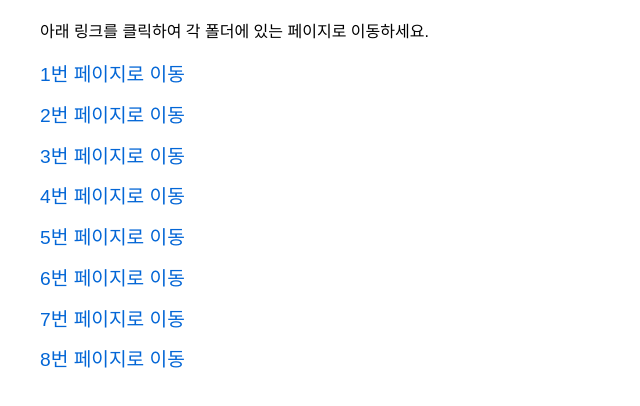
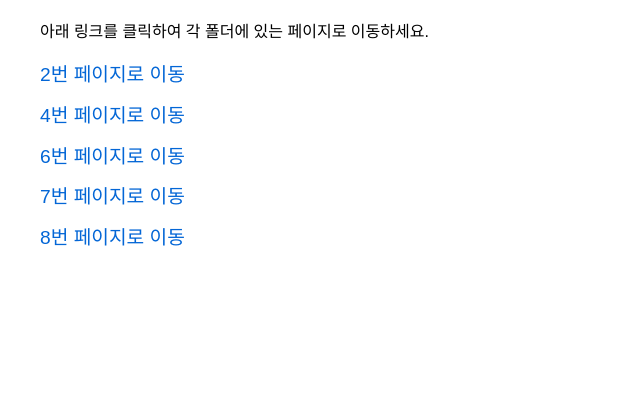
Before and after one commit to ygkim09/homepage, a plain HTML site: page index.html in a window 1280 px wide. Shown: the part 94-500 px from the top of the page, without its empty margins (0-640 px from the left). Drawn offline with Linux system fonts and the light colour scheme.

Commit message:
Add files via upload

```diff
--- a/index.html
+++ b/index.html
@@ -33,11 +33,11 @@
     <p>아래 링크를 클릭하여 각 폴더에 있는 페이지로 이동하세요.</p>
 
     <ul>
-        <li><a href="1/index.html">1번 페이지로 이동</a></li>
+        <!-- <li><a href="1/index.html">1번 페이지로 이동</a></li> -->
         <li><a href="2/index.html">2번 페이지로 이동</a></li>
-        <li><a href="3/index.html">3번 페이지로 이동</a></li>
+        <!-- <li><a href="3/index.html">3번 페이지로 이동</a></li>  -->
         <li><a href="4/index.html">4번 페이지로 이동</a></li>
-        <li><a href="5/index.html">5번 페이지로 이동</a></li>
+        <!-- <li><a href="5/index.html">5번 페이지로 이동</a></li>  -->
         <li><a href="6/index.html">6번 페이지로 이동</a></li>
         <li><a href="7/index.html">7번 페이지로 이동</a></li>
         <li><a href="8/index.html">8번 페이지로 이동</a></li>
```
